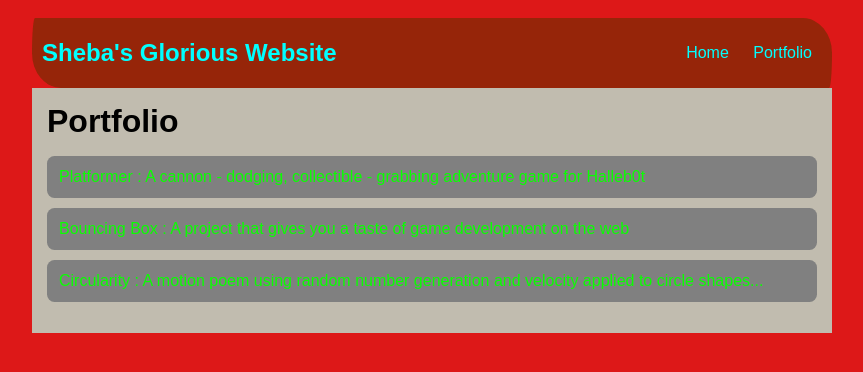
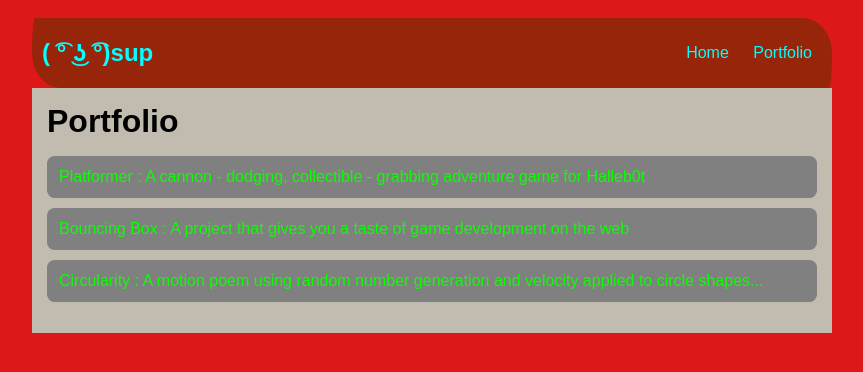
Before and after one commit to PeytonStrahan/PeytonStrahan, a plain HTML site: page portfolio.html in a window 1280 px wide. Shown: the whole page, without its empty margins (208-1071 px from the left). Drawn offline with Linux system fonts and the light colour scheme.

Commit message:
add portfolio.html file

```diff
--- a/portfolio.html
+++ b/portfolio.html
@@ -87,7 +87,7 @@
     <body>
         <div id="all-contents">
             <nav>
-                <h1>Sheba's Glorious Website</h1>
+                <h1>( ͡° ͜ʖ ͡°)sup</h1>
                 <ul id="nav-ul">
                    <li class="nav-li">
                    <a class="nav-a" href="index.html">Home</a>
```
